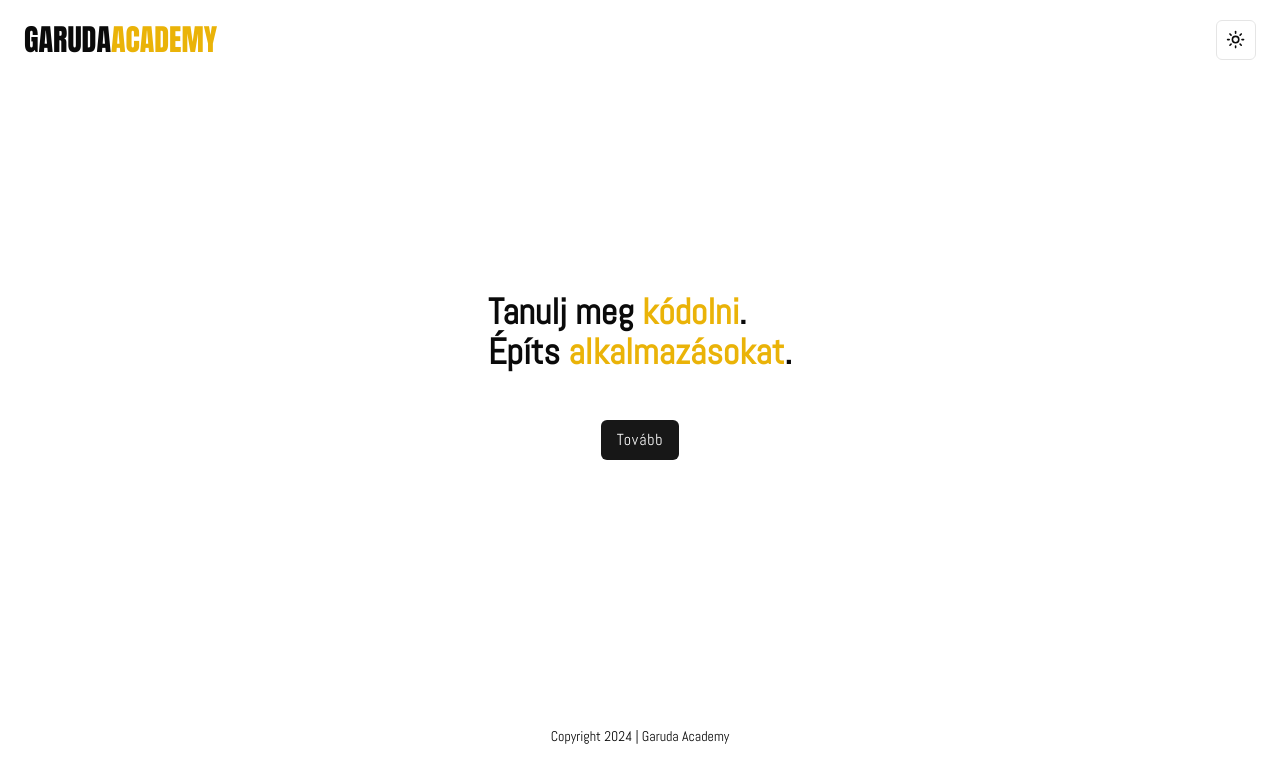
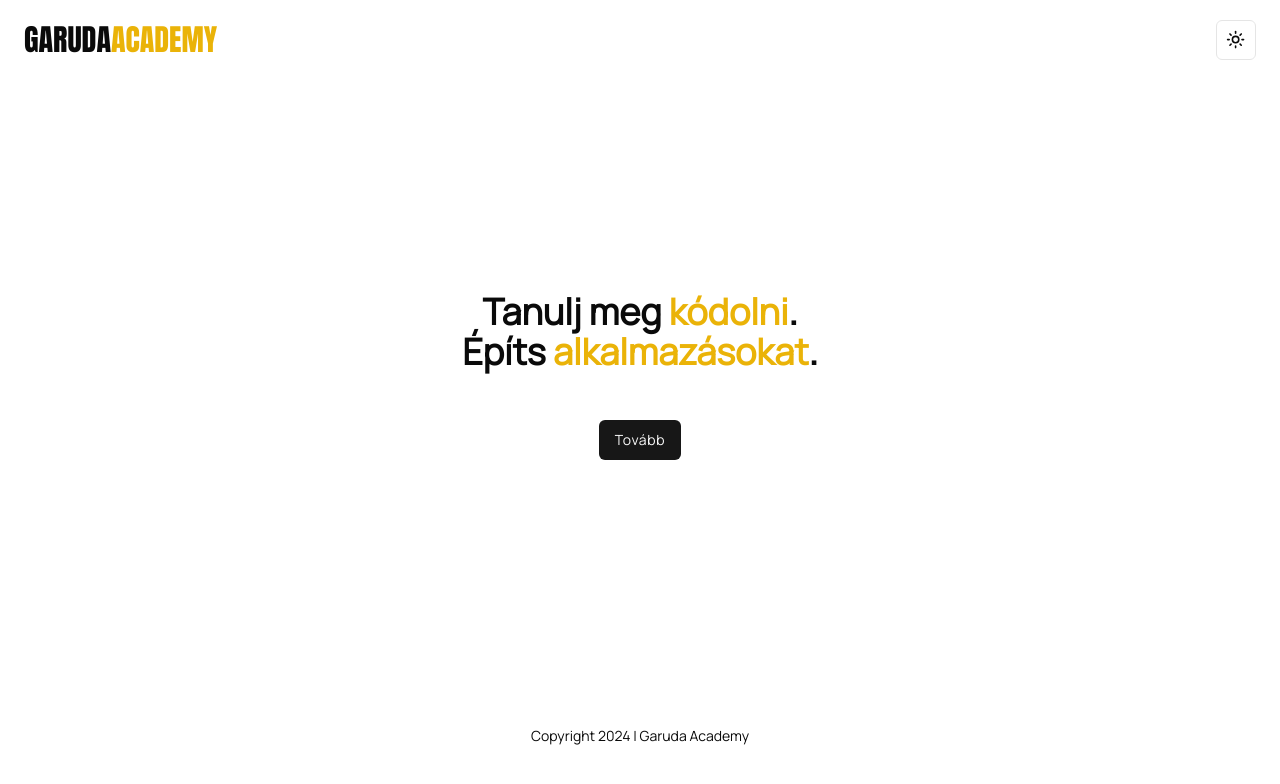
Before and after one commit to Garuda-Academy-IT-Services/garuda-academy-nextjs-frontend, a Next.js app: page / in a window 1280 px wide. Shown: the top 784 px of the page. Built offline with nearby package versions, Linux system fonts and the light colour scheme; a web font is replaced by a local one.

Commit message:
adjusted fonts and text size

```diff
--- a/app/page.tsx
+++ b/app/page.tsx
@@ -4,7 +4,7 @@ import Link from 'next/link'
 export default function Page() {
   return (
     <div className='flex-center h-full gap-12'>
-      <div>
+      <div className='text-center'>
         <h1 className='text-4xl font-bold'>
           Tanulj meg <span className='text-yellow-500'>kódolni</span>.
         </h1>
--- a/components/ui/button.tsx
+++ b/components/ui/button.tsx
@@ -5,7 +5,7 @@ import { cva, type VariantProps } from 'class-variance-authority'
 import { cn } from '@/lib/utils'
 
 const buttonVariants = cva(
-  'inline-flex items-center justify-center whitespace-nowrap rounded-md font-medium tracking-wider ring-offset-background transition-colors focus-visible:outline-none focus-visible:ring-2 focus-visible:ring-ring focus-visible:ring-offset-2 disabled:pointer-events-none disabled:opacity-50',
+  'inline-flex items-center justify-center text-sm whitespace-nowrap rounded-md font-medium tracking-wider ring-offset-background transition-colors focus-visible:outline-none focus-visible:ring-2 focus-visible:ring-ring focus-visible:ring-offset-2 disabled:pointer-events-none disabled:opacity-50',
   {
     variants: {
       variant: {
--- a/lib/fonts.ts
+++ b/lib/fonts.ts
@@ -1,6 +1,6 @@
-import { Abel, Anton, M_PLUS_Code_Latin } from 'next/font/google'
+import { Manrope, Anton, M_PLUS_Code_Latin } from 'next/font/google'
 
-export const fontSans = Abel({
+export const fontSans = Manrope({
   display: 'swap',
   subsets: ['latin'],
   variable: '--font-sans',
```
